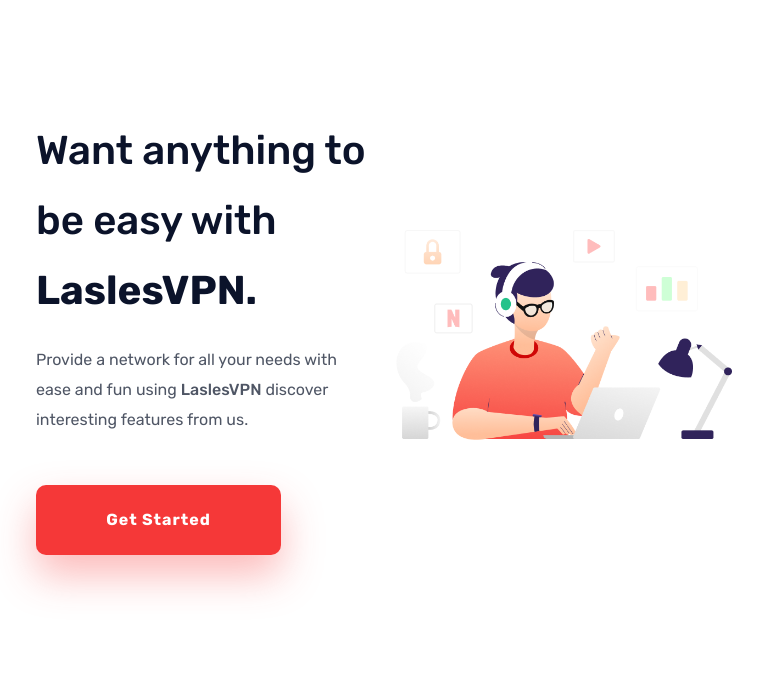
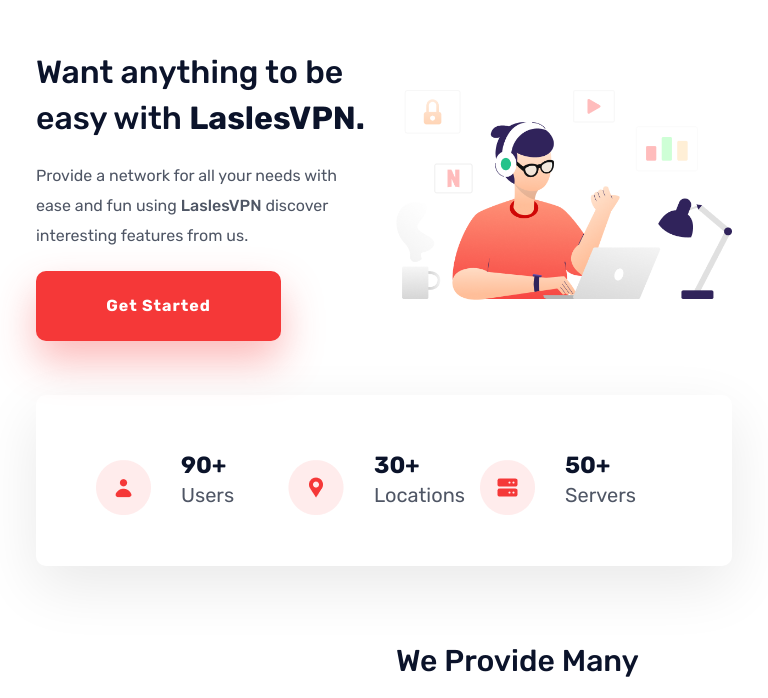
Before and after one commit to AbuBackker/LaslesVPN, a website: page dist/index.html in a window 768 px wide. Shown: the part 65-763 px from the top of the page. Drawn offline with nearby package versions, Linux system fonts and the light colour scheme.

Commit message:
some-issue-fixing

```diff
--- a/dist/assets/css/style.css
+++ b/dist/assets/css/style.css
@@ -124,6 +124,14 @@
     .section-heading .heading-title {
       font-size: 2.1875rem; } }
 
+.my-20 {
+  margin-top: 1.25rem;
+  margin-bottom: 1.25rem; }
+
+.my-30 {
+  margin-top: 1.875rem;
+  margin-bottom: 1.875rem; }
+
 .my-20-50 {
   margin-top: 1.25rem;
   margin-bottom: 3.125rem; }
@@ -136,13 +144,8 @@
   margin-top: 1.25rem;
   margin-bottom: 9.375rem; }
 
-.my-20 {
-  margin-top: 1.25rem;
-  margin-bottom: 1.25rem; }
-
-.my-30 {
-  margin-top: 1.875rem;
-  margin-bottom: 1.875rem; }
+.mt-90 {
+  margin-top: 5.625rem; }
 
 .mb-20 {
   margin-bottom: 1.25rem; }
@@ -189,7 +192,7 @@
 
 .banner {
   width: 100%;
-  height: 100vh;
+  height: 550px;
   display: -webkit-box;
   display: -ms-flexbox;
   display: flex;
@@ -205,11 +208,25 @@
       margin-top: 9.375rem; } }
   .banner p b {
     font-weight: 500; }
+  @media (min-width: 992px) and (max-width: 1199px) {
+    .banner .text-block h1 {
+      font-size: 2.625rem;
+      line-height: 3.75rem; } }
+  @media (min-width: 768px) and (max-width: 991px) {
+    .banner .text-block h1 {
+      font-size: 2rem;
+      line-height: 2.875rem; } }
+  @media (min-width: 768px) and (max-width: 1199px) {
+    .banner .text-block p {
+      margin-bottom: 1.25rem; } }
   .banner .image-block img {
     max-width: 100%; }
   @media (max-width: 767px) {
     .banner .image-block {
       margin-top: 5.625rem; } }
+  @media (min-width: 768px) and (max-width: 991px) {
+    .banner {
+      height: 26.875rem; } }
 
 .counter {
   display: -webkit-box;
@@ -220,7 +237,7 @@
   -ms-flex-direction: unset;
   flex-direction: unset;
   border-radius: 0.625rem;
-  padding: 4.5rem 5.625rem;
+  padding: 0rem 4.5rem 5.625rem;
   -webkit-box-shadow: 0 20px 60px rgba(0, 0, 0, 0.09);
   box-shadow: 0 20px 60px rgba(0, 0, 0, 0.09); }
   @media (max-width: 991px) {
--- a/dist/assets/scss/_helper.scss
+++ b/dist/assets/scss/_helper-class.scss
@@ -1,3 +1,11 @@
+.my-20{
+    margin-top: size(20);
+    margin-bottom: size(20);
+}
+.my-30{
+    margin-top: size(30);
+    margin-bottom: size(30);
+}
 .my-20-50{
     margin-top: size(20);
     margin-bottom: size(50);
@@ -10,15 +18,8 @@
     margin-top: size(20);
     margin-bottom: size(150);
 }
-.my-20{
-    margin-top: size(20);
-    margin-bottom: size(20);
-
-}
-.my-30{
-    margin-top: size(30);
-    margin-bottom: size(30);
-
+.mt-90{
+    margin-top: size(90);
 }
 .mb-20{
     margin-bottom: size(20);
--- a/dist/assets/scss/components/_banner.scss
+++ b/dist/assets/scss/components/_banner.scss
@@ -1,6 +1,6 @@
 .banner {
     width: 100%;
-    height: 100vh;
+    height: 550px;
     display: flex;
     justify-content: center;
     align-items: center;
@@ -13,6 +13,23 @@
         font-weight: 500;
       }
     }
+    .text-block{
+      h1{
+        @media (min-width: 992px) and (max-width: 1199px) {
+          font-size: size(42);
+          line-height: size(60);
+        }
+        @media (min-width: 768px) and (max-width: 991px) {
+          font-size: size(32);
+          line-height: size(46);
+        }
+      }
+      p{
+        @media (min-width: 768px) and (max-width: 1199px) {
+          margin-bottom: size(20);
+        }
+      }
+    }
     .image-block{
       img{
         max-width: 100%;
@@ -21,4 +38,7 @@
         margin-top: size(90);
       }
     }
+    @media (min-width: 768px) and (max-width: 991px) {
+      height: size(430);
+    }
 }
--- a/dist/assets/scss/components/_counter.scss
+++ b/dist/assets/scss/components/_counter.scss
@@ -2,7 +2,7 @@
     display: flex;
     flex-direction: unset;
     border-radius: size(10);
-    padding: size(72) size(90);
+    padding: size(0) size(72) size(90);
     box-shadow: 0 20px 60px rgba(0, 0, 0, 0.09);
     @media (max-width: 991px) {
         padding: size(40) size(60);
--- a/dist/assets/scss/style.scss
+++ b/dist/assets/scss/style.scss
@@ -7,7 +7,7 @@
 @import "variables";
 @import "buttons";
 @import "basics";
-@import "helper";
+@import "helper-class";
 
 
 @import "./components/header";
--- a/dist/index.html
+++ b/dist/index.html
@@ -77,8 +77,8 @@
 
     <section class="banner">
       <div class="container">
-        <div class="row align-items-center">
-          <div class="col-lg-6 col-md-6 col-12">
+        <div class="row align-items-center mt-90">
+          <div class="col-lg-6 col-md-6 col-12 dd">
             <div class="text-block">
               <h1>Want anything to be easy with <b> LaslesVPN. </b></h1>
               <p class="my-20-50">
```
Also changed, not shown: dist/assets/images/0.jpg (added), dist/assets/images/1.jpg (added), dist/assets/images/2.jpg (added), dist/assets/images/3.jpg (added), dist/assets/images/4.jpg (added), dist/assets/images/5.jpg (added), dist/assets/images/6.jpg (added).
